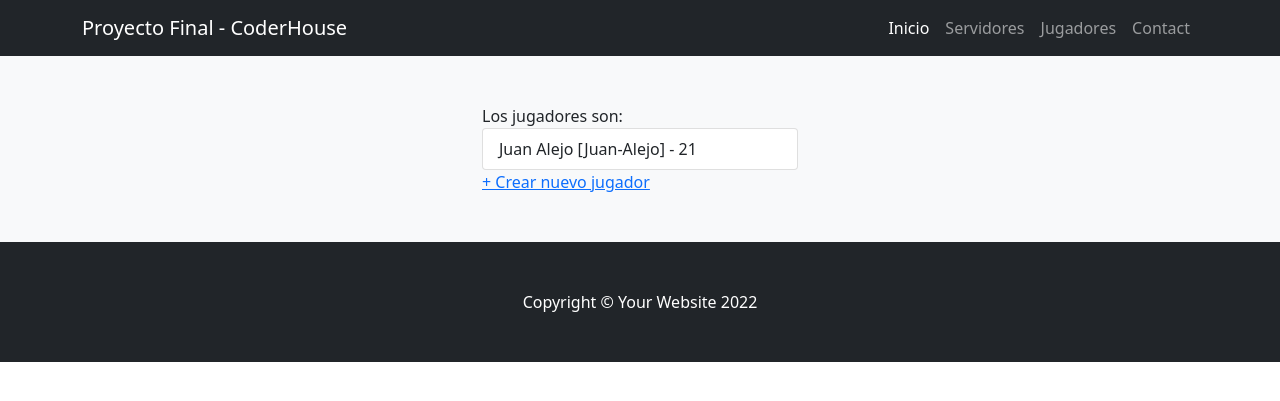
After one commit to juan-alejo/ProyectoFinal, a Django app: page /app/jugadores/ in a window 1280 px wide. The commit adds this page. Shown: the top 401 px of the page. Run offline with Django 4.2, Linux system fonts and the light colour scheme; data comes from the database, SQL or seed files in the repository; both versions use the stored data as it was after the commit; some libraries are stand-ins or nearby versions.

Commit message:
crear jugador - formulario y html

```diff
--- a/ProyectoFinalApp/forms.py
+++ b/ProyectoFinalApp/forms.py
@@ -3,3 +3,9 @@ from django import forms
 class NuevoServidor(forms.Form):
     nombre = forms.CharField(max_length = 25, label = "Nombre del servidor")
     version = forms.IntegerField(min_value = 0, label = "Versión del servidor")
+
+class NuevoJugador(forms.Form):
+    nombre = forms.CharField(max_length= 15, label = "Nombre")
+    apellido = forms.CharField(max_length= 15, label = "Apellido")
+    edad = forms.IntegerField(min_value= 0, label = "Edad")
+    usuario = forms.CharField(max_length= 15, label = "Nombre de usuario")
--- a/ProyectoFinalApp/models.py
+++ b/ProyectoFinalApp/models.py
@@ -13,8 +13,8 @@ class Servidor(models.Model):
 class Jugador(models.Model):
     nombre = models.CharField(max_length = 20)
     apellido = models.CharField(max_length = 20)
+    edad = models.IntegerField()
     usuario = models.CharField(max_length = 25)
-    edad = models.IntegerField()
 
     class Meta:
         verbose_name_plural = "Jugadores"
--- a/ProyectoFinalApp/templates/ProyectoFinalApp/base.html
+++ b/ProyectoFinalApp/templates/ProyectoFinalApp/base.html
@@ -22,7 +22,7 @@
                     <ul class="navbar-nav ms-auto mb-2 mb-lg-0">
                         <li class="nav-item"><a class="nav-link active" aria-current="page" href="{% url 'inicio' %}">Inicio</a></li>
                         <li class="nav-item"><a class="nav-link" href="{% url 'servidores' %}">Servidores</a></li>
-                        <li class="nav-item"><a class="nav-link" href="#!">Jugadores</a></li>
+                        <li class="nav-item"><a class="nav-link" href="{% url 'jugadores' %}">Jugadores</a></li>
                         <li class="nav-item"><a class="nav-link" href="#!">Contact</a></li>
                     </ul>
                 </div>
--- /dev/null
+++ b/ProyectoFinalApp/templates/ProyectoFinalApp/jugadores.html
@@ -0,0 +1,26 @@
+{% extends 'ProyectoFinalApp/base.html' %}
+{% load static %}
+
+{% block tituloPagina %}
+Jugadores - Proyecto Final
+{% endblock %}
+
+{% block contenidoPagina %}
+<section class="bg-light py-5">
+    <div class="container px-5">
+        <div class="row gx-5 justify-content-center">
+            <div class="col-lg-4">
+                Los jugadores son:
+                <ul class="list-group">
+                    {% for jugador in jugadores %}
+                        <li class="list-group-item d-flex justify-content-between align-items-start">
+                            {{jugador.nombre}} {{jugador.apellido}} [{{jugador.usuario}}] - {{jugador.edad}}
+                        </li>
+                    {% endfor %}
+                </ul>
+                <a href="{% url 'crearServidor' %}">+ Crear nuevo jugador</a>
+            </div>
+        </div>
+    </div>
+</section>
+{% endblock %}
--- a/ProyectoFinalApp/urls.py
+++ b/ProyectoFinalApp/urls.py
@@ -7,5 +7,6 @@ urlpatterns = [
     path('', inicio, name="inicio"),
     path('servidores/', servidores, name= "servidores"),
     path('crearservidor/', crearServidor, name= "crearServidor"),
-    #path('profesores/', profesores, name="profesores"),
+    path('jugadores/', jugadores, name= "jugadores"),
+    path('crearjugador/', crearJugador, name= "crearJugador"),
 ]
--- a/ProyectoFinalApp/views.py
+++ b/ProyectoFinalApp/views.py
@@ -12,12 +12,6 @@ def inicio(request):
     return render(request,'ProyectoFinalApp\index.html')
 
 def servidores(request):
-
-    #servidores = Servidor()
-
-    #listaServidores = [x.nombre for x in Servidor.objects.all()]
-
-    #return HttpResponse((f"Servidores: {str(listaServidores)}"))
 
     servidores = Servidor.objects.all()
 
@@ -52,4 +46,37 @@ def crearServidor(request):
 
         return render(request,"ProyectoFinalApp/formularioServidor.html",{"form":formularioVacio})
 
-   # return HttpResponse("asd")
+def jugadores(request):
+
+    jugadores = Jugador.objects.all()
+
+    return render(request,"ProyectoFinalApp/jugadores.html",{"jugadores":jugadores})
+
+
+def crearJugador(request):
+
+    #post
+    if request.method == "POST":
+
+        formularioJugador = NuevoJugador(request.POST)
+
+        if formularioJugador.is_valid():
+
+            infoJugador = formularioJugador.cleaned_data
+
+            jugador = Jugador(nombre = infoJugador["nombre"], apellido=(infoJugador["apellido"]), usuario=(infoJugador["usuario"]), edad=(infoJugador["edad"]))
+
+            jugador.save()
+
+            return redirect("jugadores")
+
+        else:
+            return render(request,"ProyectoFinalApp/formularioJugadores.html",{"form":formularioVacio})
+
+
+    else: #get y otros
+
+        formularioVacio = NuevoJugador()
+
+
+        return render(request,"ProyectoFinalApp/formularioJugadores.html",{"form":formularioVacio})
```
Also changed, not shown: ProyectoFinalApp/templates/ProyectoFinalApp/formularioJugadores.html (added, +18 -0 lines), ProyectoFinalApp/migrations/0002_jugador_alter_servidor_options.py (added), db.sqlite3.
